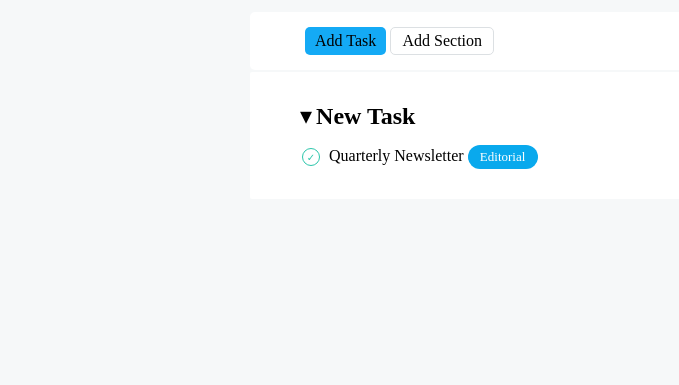
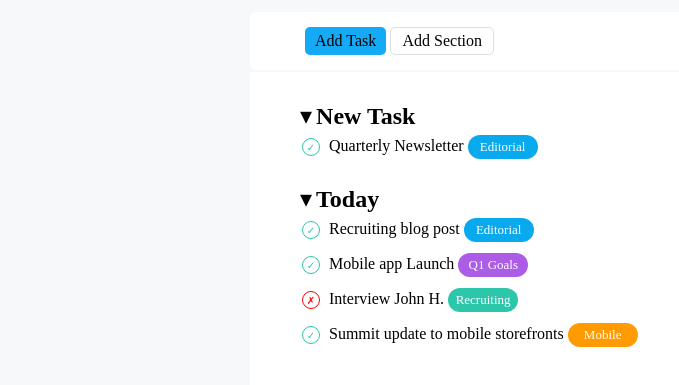
Before and after one commit to ErikaPezzini/html-css-toboolist, a plain HTML site: page index.html in a window 1280 px wide. Shown: the part 95-480 px from the top of the page, without its empty margins (0-679 px from the left). Drawn offline with Linux system fonts and the light colour scheme.

Commit message:
feat: Added Section Today

```diff
--- a/css/style.css
+++ b/css/style.css
@@ -64,10 +64,23 @@ background-color: #FFFFFF;
     border-radius: 2px;
 }
 
+/*Today Section*/
+#purple-tag {
+    background-color: #AB5DE6;
+}
+
+#green-tag {
+    background-color: #2CC6AB;
+}
+
+#orange-tag {
+    background-color: #FF9B00;
+}
+
 /* For all section */
 h2 {
     display: inline-block;
-    padding-bottom: 15px;
+    padding-bottom: 5px;
 }
 
 .arrow-size {
@@ -108,3 +121,23 @@ div {
     color:#FFFFFF;
     text-align: center;
 }
+
+.cross {
+    display: inline-block;
+    color: #FF0000;
+    font-size: x-small;
+    border: 1px solid #FF0000;
+    border-radius: 100%;
+    height: 18px;
+    width: 18px;
+    text-align: center;
+    line-height: 18px;
+}
+
+.text-space {
+    padding-bottom: 15px;
+}
+
+.last-option {
+    padding-bottom: 30px;
+}
--- a/index.html
+++ b/index.html
@@ -26,11 +26,35 @@
                 <h2>New Task</h2>
                 <div>
                     <span class="checkmarks">&checkmark;</span>
-                    <p class="text">Quarterly Newsletter</p>
+                    <p class="text last-option text-space">Quarterly Newsletter</p>
                     <span class="editorial-tag tags">Editorial</span>
                 </div>
             </section>
-
+            <!--Today-->
+            <section>
+                <span class="arrow-size">&#9662;</span>
+                <h2>Today</h2>
+                <div class="sizing">
+                    <span class="checkmarks">&checkmark;</span>
+                    <p class="text text-space">Recruiting blog post</p>
+                    <span class="editorial-tag tags">Editorial</span>
+                </div>
+                <div class="sizing">
+                    <span class="checkmarks">&checkmark;</span>
+                    <p class="text text-space">Mobile app Launch</p>
+                    <span id="purple-tag" class="tags">Q1 Goals</span>
+                </div>
+                <div class="sizing">
+                    <span class="cross">&cross;</span>
+                    <p class="text text-space">Interview John H.</p>
+                    <span id="green-tag" class="tags">Recruiting</span>
+                </div>
+                <div class="sizing">
+                    <span class="checkmarks">&checkmark;</span>
+                    <p class="text last-option text-space">Summit update to mobile storefronts</p>
+                    <span id="orange-tag" class="tags">Mobile</span>
+                </div>
+            </section>
         </div>
     </main>
 </body>
```
